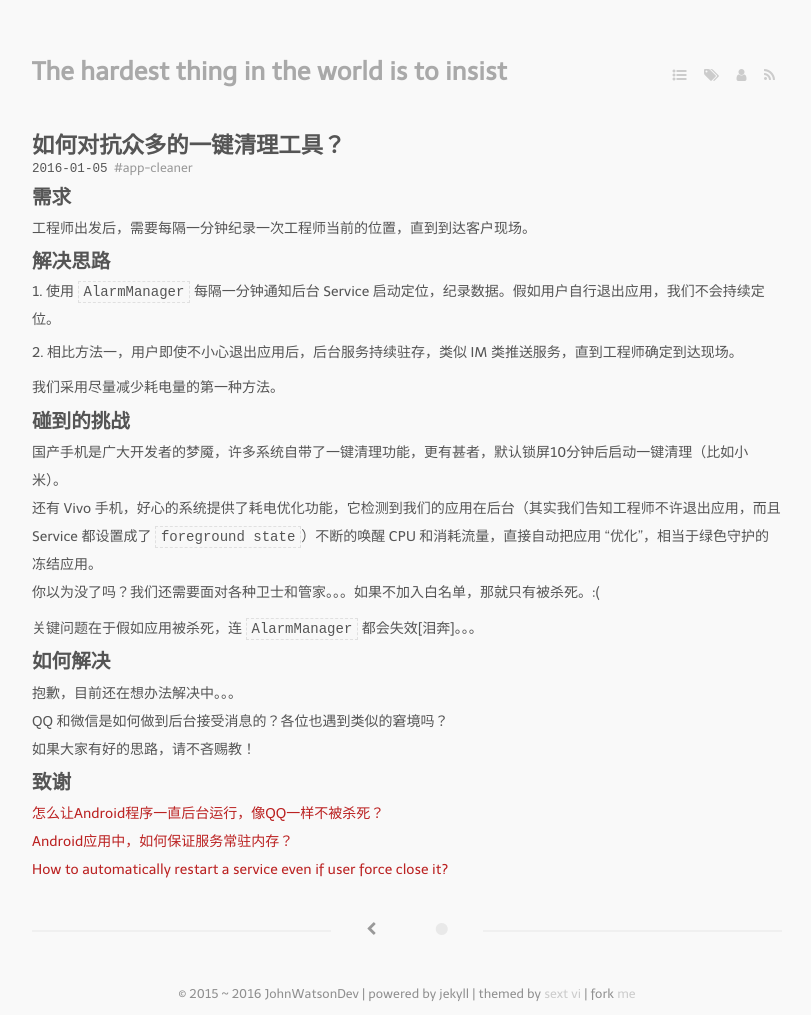
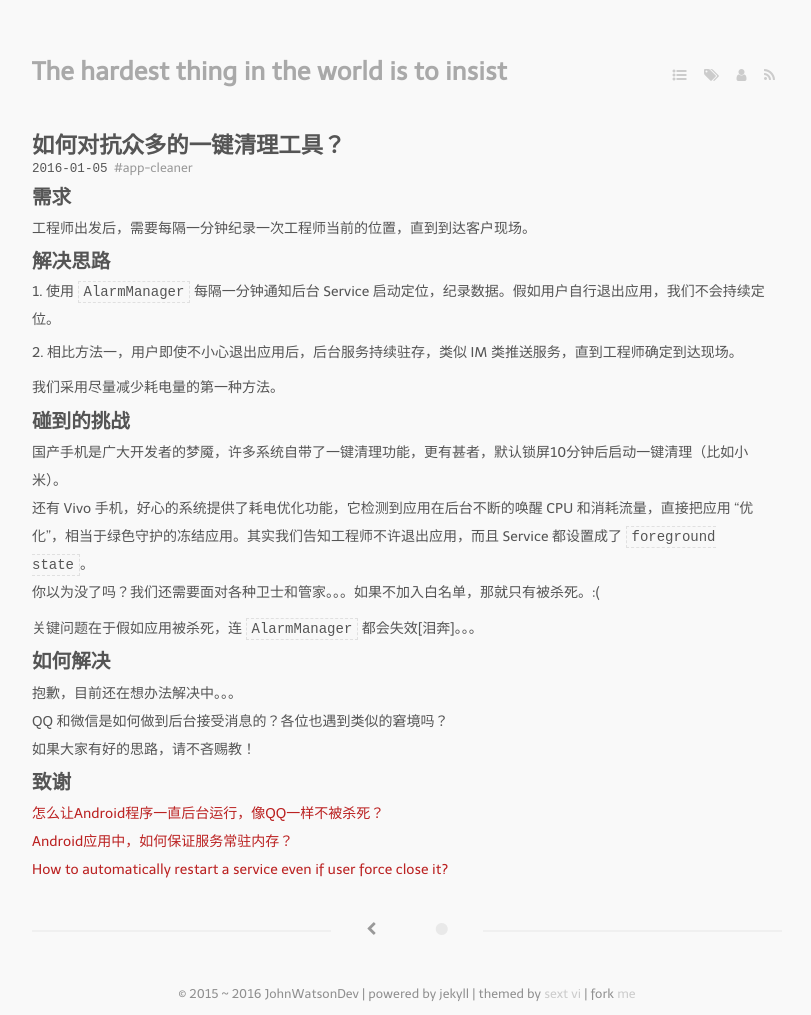
Before and after one commit to johnwatsondev/johnwatsondev.github.io, a Jekyll site: the page built from _posts/2016-01-05-how-to-against-app-cleaner.md, in a window 1280 px wide. Shown: the whole page, without its empty margins (233-1044 px from the left). Built offline with Jekyll 4.4.1, drawn with Linux system fonts in a browser that asks for light colours; nearby versions of some CDN libraries; some web fonts are replaced; Markdown is read by kramdown in place of the engine named in the settings; comment, search, counter and statistics services are not loaded.

Commit message:
update post

```diff
--- a/_posts/2016-01-05-how-to-against-app-cleaner.md
+++ b/_posts/2016-01-05-how-to-against-app-cleaner.md
@@ -18,7 +18,7 @@ tags:
 
 ### 碰到的挑战
 国产手机是广大开发者的梦魇，许多系统自带了一键清理功能，更有甚者，默认锁屏10分钟后启动一键清理（比如小米）。
-还有 Vivo 手机，好心的系统提供了耗电优化功能，它检测到我们的应用在后台（其实我们告知工程师不许退出应用，而且 Service 都设置成了 `foreground state`）不断的唤醒 CPU 和消耗流量，直接自动把应用 “优化”，相当于绿色守护的冻结应用。
+还有 Vivo 手机，好心的系统提供了耗电优化功能，它检测到应用在后台不断的唤醒 CPU 和消耗流量，直接把应用 “优化”，相当于绿色守护的冻结应用。其实我们告知工程师不许退出应用，而且 Service 都设置成了 `foreground state`。
 你以为没了吗？我们还需要面对各种卫士和管家。。。如果不加入白名单，那就只有被杀死。:(
 
 关键问题在于假如应用被杀死，连 `AlarmManager` 都会失效[泪奔]。。。
```
